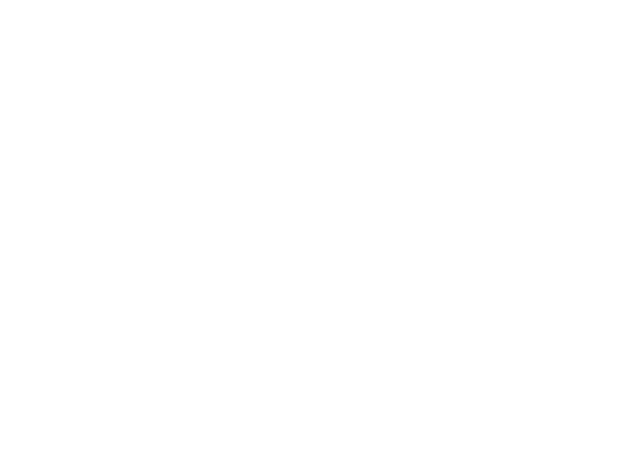
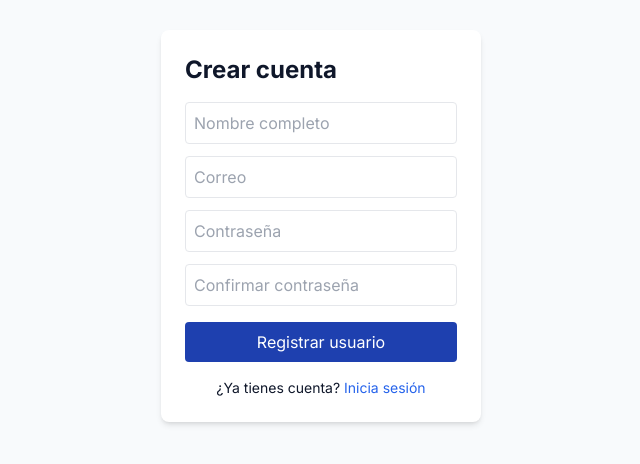
Before and after one commit to khoyos/contanotifyapp, a React (Vite) app: page /register in a window 1280 px wide. Before the commit this address had no page. Shown: the part 174-638 px from the top of the page, without its empty margins (319-959 px from the left). Built offline with nearby package versions, Linux system fonts and the light colour scheme.

Commit message:
se crea nueva funcionalidad registrar usuario desde el login y se ajusta funcionalidades

```diff
--- a/src/App.jsx
+++ b/src/App.jsx
@@ -10,6 +10,7 @@ import { ToastContainer } from "react-toastify";
 import "react-toastify/dist/ReactToastify.css";
 import ConfiguracionObligaciones from "./pages/ConfiguracionObligaciones";
 import ClienteForm from "./components/cliente/ClienteForm";
+import Register from "./pages/Register";
 
 export default function App() {
   return (
@@ -18,6 +19,7 @@ export default function App() {
         {/* Rutas públicas */}
         <Route path="/" element={<Landing />} />
         <Route path="/login" element={<Login />} />
+        <Route path="/register" element={<Register />} />
 
         {/* Rutas privadas */}
         <Route element={<PrivateRoute />}>
--- a/src/components/Obligacion/TableObligaciones.jsx
+++ b/src/components/Obligacion/TableObligaciones.jsx
@@ -42,10 +42,10 @@ const TableObligaciones = ({
                 <tr key={c.id} className="hover:bg-slate-50 transition">
                   <td className="p-3 border-b">{c.identidadCliente}</td>
                   <td className="p-3 border-b">{c.nombreCliente}</td>
-                  <td className="p-3 border-b">{c.entidad}</td>
+                  <td className="p-3 border-b">{c.entidad.toUpperCase()}</td>
                   <td className="p-3 border-b">{c.renta}</td>
-                  <td className="p-3 border-b">{c.pago}</td>
-                  <td className="p-3 border-b">{dayjs(c.fecha).format("DD [de] MMMM [de] YYYY")}</td>
+                  <td className="p-3 border-b">{c.pago.toUpperCase()}</td>
+                  <td className="p-3 border-b">{dayjs(c.fecha).format("DD [de] MMMM [de] YYYY").toUpperCase()}</td>
                   <td className="p-3 border-b text-center">
                     <button
                       onClick={() => onDelete(c.id)}
--- a/src/components/cliente/TableClientes.jsx
+++ b/src/components/cliente/TableClientes.jsx
@@ -35,8 +35,8 @@ const TableClientes = ({
             ) : clientes.length > 0 ? (
               clientes.map((c) => (
                 <tr key={c.id} className="hover:bg-slate-50 transition">
-                  <td className="p-3 border-b">{c.nombre}</td>
-                  <td className="p-3 border-b">{c.tipoDocumento}</td>
+                  <td className="p-3 border-b">{c.nombre.toUpperCase()}</td>
+                  <td className="p-3 border-b">{c.tipoDocumento.toUpperCase()}</td>
                   <td className="p-3 border-b">{c.documento}</td>
                   <td className="p-3 border-b">{c.email}</td>
                   <td className="p-3 border-b">{c.telefono}</td>
@@ -101,4 +101,4 @@ const TableClientes = ({
   );
 };
 
-export default TableClientes;
+export default React.memo(TableClientes);
--- a/src/pages/Clientes.jsx
+++ b/src/pages/Clientes.jsx
@@ -1,4 +1,4 @@
-import React, { useEffect, useState } from "react";
+import React, { useEffect, useState, useCallback } from "react";
 import TableClientes from "../components/cliente/TableClientes";
 import { obtenerClientes, eliminarCliente } from "../services/ClienteService";
 import { useNavigate } from "react-router-dom";
@@ -15,43 +15,63 @@ const Clientes = () => {
     documento: "",
     email: "",
   });
+
   const navigate = useNavigate();
 
-
-  const loadClientes = async (pagina = 0, filtrosActuales = filtros) => {
+  // Memoizamos la función para que no cambie en cada render
+  const loadClientes = useCallback(
+    async (pagina = page, filtrosActuales = filtros) => {
       try {
         setLoading(true);
-      const data = await obtenerClientes(pagina, 5 , filtrosActuales); // tu servicio debe aceptar paginación
+        const data = await obtenerClientes(pagina, 5, filtrosActuales);
         setClientes(data.content || data);
         setTotalPages(data.totalPages || 1);
-      setPage(pagina);
+
+        // Evita re-render si el valor es el mismo
+        if (pagina !== page) setPage(pagina);
       } catch (error) {
         toast.error("Error al cargar clientes");
         console.error(error);
       } finally {
         setLoading(false);
       }
-  };
+    },
+    [page, filtros] // Solo se recrea si cambia la página o los filtros
+  );
 
-  const handleBuscar = (e) => {
+  // Evita nuevas referencias de funciones
+  const handleBuscar = useCallback(
+    (e) => {
       e.preventDefault();
       loadClientes(0, filtros);
-  };
+    },
+    [loadClientes, filtros]
+  );
 
-  const handleChange = (e) => {
+  const handleChange = useCallback((e) => {
     const { name, value } = e.target;
-    setFiltros({ ...filtros, [name]: value });
-  };
+    // Se crea un nuevo objeto, pero React solo re-renderiza inputs
+    setFiltros((prev) => ({ ...prev, [name]: value }));
+  }, []);
 
-  useEffect(() => {
-    loadClientes();
+  //Controla cambio de página con funciones estables
+  const handlePrev = useCallback(() => {
+    if (page > 0) setPage((p) => p - 1);
   }, [page]);
 
-  const handleEdit = (id) => {
+  const handleNext = useCallback(() => {
+    setPage((p) => p + 1);
+  }, []);
+
+  const handleEdit = useCallback(
+    (id) => {
       navigate(`/home/editar-cliente/${id}`);
-  };
+    },
+    [navigate]
+  );
 
-  const handleDelete = async (id) => {
+  const handleDelete = useCallback(
+    async (id) => {
       if (!window.confirm("¿Seguro que deseas eliminar este cliente?")) return;
       try {
         await eliminarCliente(id);
@@ -61,7 +81,14 @@ const Clientes = () => {
         toast.error("Error al eliminar cliente");
         console.error(error);
       }
-  };
+    },
+    [loadClientes]
+  );
+
+  // Solo recarga clientes cuando cambian page o filtros
+  useEffect(() => {
+    loadClientes(page, filtros);
+  }, [page, filtros, loadClientes]);
 
   return (
     <div className="min-h-screen bg-slate-50 flex flex-col items-center py-10">
@@ -76,7 +103,7 @@ const Clientes = () => {
           </button>
         </div>
 
-        {/*Barra de búsqueda */}
+        {/* Barra de búsqueda */}
         <form
           onSubmit={handleBuscar}
           className="grid grid-cols-1 md:grid-cols-4 gap-3 mb-6"
@@ -118,13 +145,11 @@ const Clientes = () => {
           loading={loading}
           page={page}
           totalPages={totalPages}
-          onPrev={() => loadClientes(page - 1, filtros)}
-          onNext={() => loadClientes(page + 1, filtros)}
+          onPrev={handlePrev}
+          onNext={handleNext}
           onEdit={handleEdit}
           onDelete={handleDelete}
         />
-
-
       </div>
     </div>
   );
--- /dev/null
+++ b/src/pages/Register.jsx
@@ -0,0 +1,175 @@
+import React, { useState } from "react";
+import { useNavigate } from "react-router-dom";
+import { registerService } from "../services/AuthService";
+
+export default function Register() {
+  const navigate = useNavigate();
+  const [formData, setFormData] = useState({
+    name: "",
+    email: "",
+    password: "",
+    confirmPassword: "",
+  });
+
+  const [error, setError] = useState("");
+  const [success, setSuccess] = useState("");
+  const [loading, setLoading] = useState(false);
+  const [passwordErrors, setPasswordErrors] = useState([]);
+
+  // Validación OWASP de contraseña
+  const validatePassword = (password) => {
+    const errors = [];
+    if (password.length < 8)
+      errors.push("Debe tener al menos 8 caracteres.");
+    if (!/[A-Z]/.test(password))
+      errors.push("Debe contener al menos una letra mayúscula.");
+    if (!/[a-z]/.test(password))
+      errors.push("Debe contener al menos una letra minúscula.");
+    if (!/[0-9]/.test(password))
+      errors.push("Debe contener al menos un número.");
+    if (!/[!@#$%^&*(),.?":{}|<>]/.test(password))
+      errors.push("Debe contener al menos un símbolo especial.");
+    return errors;
+  };
+
+  const handleChange = (e) => {
+    const { name, value } = e.target;
+    setFormData({
+      ...formData,
+      [name]: value,
+    });
+
+    if (name === "password") {
+      setPasswordErrors(validatePassword(value));
+    }
+  };
+
+  const handleSubmit = async (e) => {
+    e.preventDefault();
+    setError("");
+    setSuccess("");
+
+    // Validaciones previas
+    if (!formData.name.trim()) {
+      setError("Por favor, ingresa tu nombre completo.");
+      return;
+    }
+
+    if (!/\S+@\S+\.\S+/.test(formData.email)) {
+      setError("Por favor, ingresa un correo válido.");
+      return;
+    }
+
+    if (passwordErrors.length > 0) {
+      setError("La contraseña no cumple los requisitos de seguridad.");
+      return;
+    }
+
+    if (formData.password !== formData.confirmPassword) {
+      setError("Las contraseñas no coinciden.");
+      return;
+    }
+
+    setLoading(true);
+    try {
+        console.log('formData', formData);
+      await registerService(
+        formData.name.trim(),
+        formData.email.toLowerCase().trim(),
+        formData.password
+      );
+
+      setSuccess("Registro exitoso. Redirigiendo al inicio de sesión...");
+      setTimeout(() => navigate("/login"), 2000);
+    } catch (err) {
+      //Mensaje genérico para evitar enumeración de usuarios
+      setError(
+        "No se pudo completar el registro. Verifica tus datos e inténtalo nuevamente."
+      );
+    } finally {
+      setLoading(false);
+    }
+  };
+
+  return (
+    <div className="min-h-screen flex items-center justify-center bg-slate-50">
+      <form
+        onSubmit={handleSubmit}
+        className="bg-white p-6 rounded-lg shadow-md w-80"
+      >
+        <h2 className="text-2xl font-bold mb-4">Crear cuenta</h2>
+
+        {error && <p className="text-red-500 mb-2">{error}</p>}
+        {success && <p className="text-green-600 mb-2">{success}</p>}
+
+        <input
+          type="text"
+          name="name"
+          placeholder="Nombre completo"
+          value={formData.name}
+          onChange={handleChange}
+          className="w-full mb-3 p-2 border rounded"
+          required
+        />
+
+        <input
+          type="email"
+          name="email"
+          placeholder="Correo"
+          value={formData.email}
+          onChange={handleChange}
+          className="w-full mb-3 p-2 border rounded"
+          required
+        />
+
+        <input
+          type="password"
+          name="password"
+          placeholder="Contraseña"
+          value={formData.password}
+          onChange={handleChange}
+          className="w-full mb-3 p-2 border rounded"
+          required
+        />
+
+        {passwordErrors.length > 0 && (
+          <ul className="text-xs text-red-500 mb-3 list-disc list-inside">
+            {passwordErrors.map((err, i) => (
+              <li key={i}>{err}</li>
+            ))}
+          </ul>
+        )}
+
+        <input
+          type="password"
+          name="confirmPassword"
+          placeholder="Confirmar contraseña"
+          value={formData.confirmPassword}
+          onChange={handleChange}
+          className="w-full mb-4 p-2 border rounded"
+          required
+        />
+
+        <button
+          type="submit"
+          className="w-full bg-primary-blue text-white py-2 rounded hover:opacity-90"
+          disabled={loading}
+        >
+          {loading ? "Registrando..." : "Registrar usuario"}
+        </button>
+
+        <div className="mt-4 text-center">
+          <p className="text-sm">
+            ¿Ya tienes cuenta?{" "}
+            <span
+              onClick={() => navigate("/login")}
+              className="text-blue-600 hover:underline cursor-pointer"
+            >
+              Inicia sesión
+            </span>
+          </p>
+        </div>
+      </form>
+    </div>
+  );
+}
```
Also changed, not shown: src/pages/Dashboard.jsx (+56 -14 lines), src/pages/Login.jsx (+13 -2 lines), src/services/AuthService.jsx (+23 -5 lines). Lines whose indentation alone changed are shown as unchanged.
